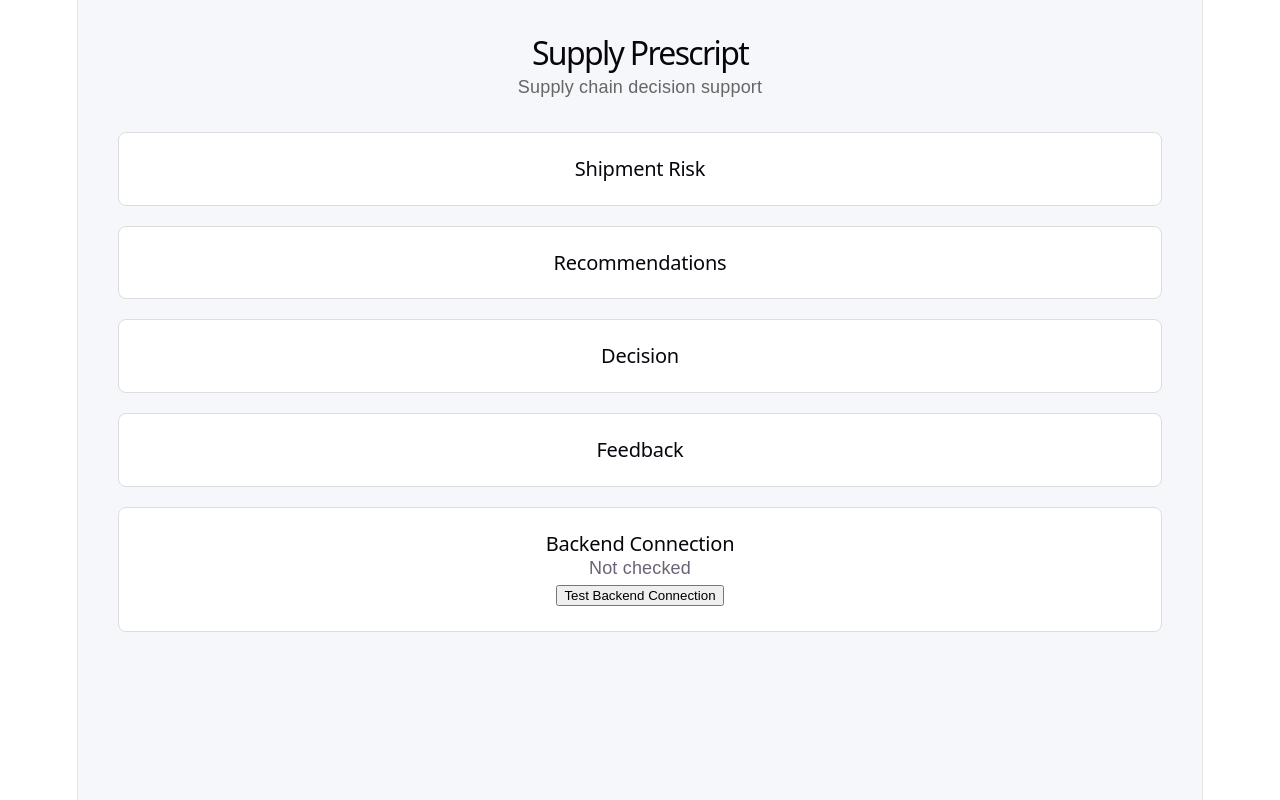
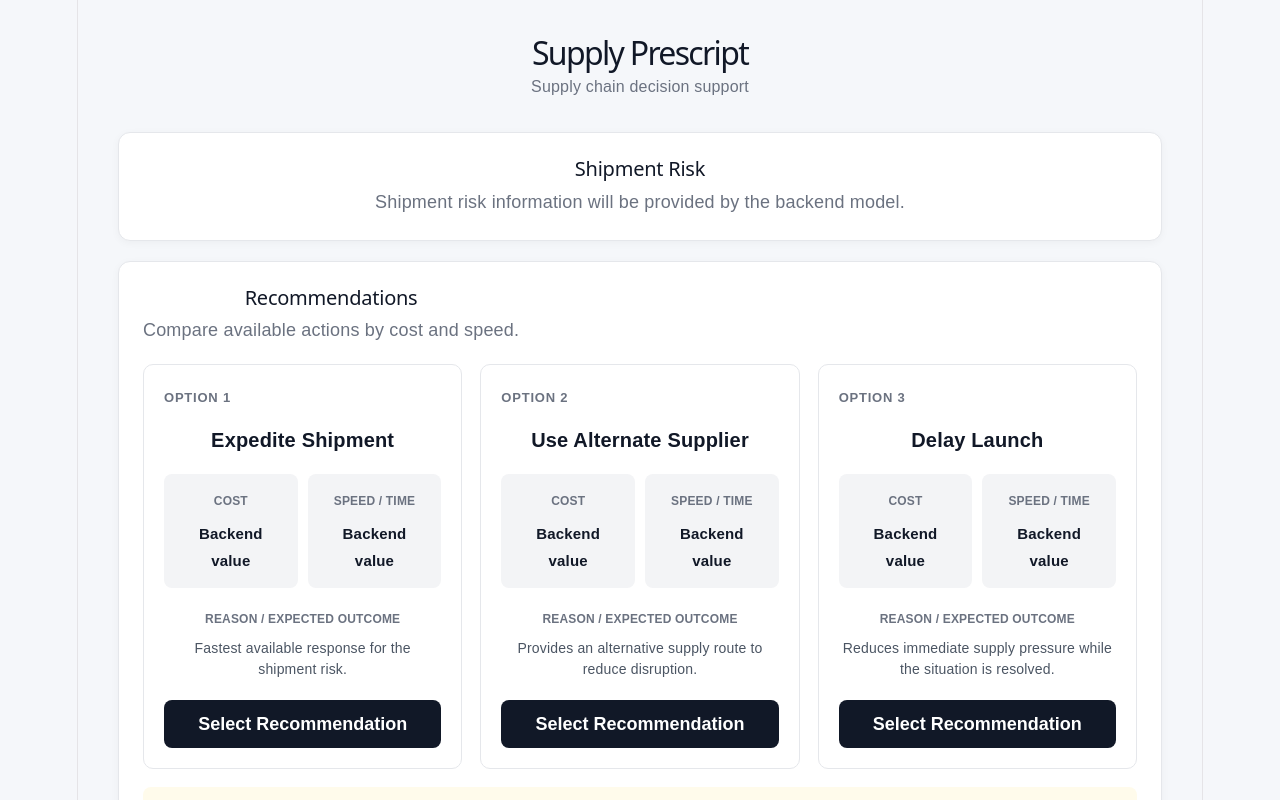
Before and after one commit to ShyamVarmora/Supply-Prescript, a React app in the folder frontend/: page / in a window 1280 px wide. Shown: the top 800 px of the page. Built offline with nearby package versions, Linux system fonts and the light colour scheme; no server answers; the HTML template or start-up script is replaced by a standard one.

Commit message:
feat: add prescriptive recommendation cards

```diff
--- a/frontend/src/App.css
+++ b/frontend/src/App.css
@@ -1,29 +1,47 @@
 #root {
   min-height: 100vh;
+}
+
+* {
+  box-sizing: border-box;
+}
+
+body {
+  margin: 0;
+  background: #f5f7fa;
+  font-family: Arial, sans-serif;
+  color: #1f2937;
+}
+
+button {
+  font: inherit;
 }
 
 .app {
   min-height: 100vh;
   padding: 40px;
-  background: #f5f7fa;
-  font-family: Arial, sans-serif;
 }
 
 .app-header {
-  margin-bottom: 32px;
+  max-width: 1200px;
+  margin: 0 auto 32px;
 }
 
 .app-header h1 {
   margin: 0 0 8px;
   font-size: 32px;
+  color: #111827;
 }
 
 .app-header p {
   margin: 0;
-  color: #666;
+  color: #6b7280;
+  font-size: 16px;
 }
 
 .app-content {
+  max-width: 1200px;
+  margin: 0 auto;
   display: flex;
   flex-direction: column;
   gap: 20px;
@@ -32,11 +50,275 @@
 .section {
   padding: 24px;
   background: white;
-  border: 1px solid #ddd;
-  border-radius: 8px;
+  border: 1px solid #e5e7eb;
+  border-radius: 12px;
+  box-shadow: 0 2px 8px rgba(0, 0, 0, 0.04);
 }
 
 .section h2 {
   margin: 0;
   font-size: 20px;
+  color: #111827;
 }
+
+.section-description {
+  margin: 8px 0 0;
+  color: #6b7280;
+  line-height: 1.5;
+}
+
+.section-heading {
+  display: flex;
+  justify-content: space-between;
+  align-items: center;
+  margin-bottom: 20px;
+}
+
+/* Recommendation cards */
+
+.recommendation-grid {
+  display: grid;
+  grid-template-columns: repeat(3, 1fr);
+  gap: 18px;
+}
+
+.recommendation-card {
+  display: flex;
+  flex-direction: column;
+  min-height: 330px;
+  padding: 20px;
+  border: 1px solid #e5e7eb;
+  border-radius: 10px;
+  background: #ffffff;
+  transition:
+    border-color 0.2s ease,
+    box-shadow 0.2s ease,
+    transform 0.2s ease;
+}
+
+.recommendation-card:hover {
+  transform: translateY(-2px);
+  border-color: #9ca3af;
+  box-shadow: 0 6px 18px rgba(0, 0, 0, 0.07);
+}
+
+.recommendation-card.selected {
+  border: 2px solid #2563eb;
+  background: #f8fbff;
+  box-shadow: 0 6px 20px rgba(37, 99, 235, 0.12);
+}
+
+.card-header {
+  display: flex;
+  justify-content: space-between;
+  align-items: center;
+  margin-bottom: 16px;
+}
+
+.option-label {
+  font-size: 13px;
+  font-weight: 700;
+  color: #6b7280;
+  text-transform: uppercase;
+  letter-spacing: 0.06em;
+}
+
+.selected-badge {
+  padding: 4px 8px;
+  border-radius: 999px;
+  background: #dbeafe;
+  color: #1d4ed8;
+  font-size: 12px;
+  font-weight: 700;
+}
+
+.recommendation-card h3 {
+  margin: 0 0 20px;
+  font-size: 20px;
+  color: #111827;
+}
+
+/* Cost vs speed */
+
+.tradeoff {
+  display: grid;
+  grid-template-columns: 1fr 1fr;
+  gap: 10px;
+  margin-bottom: 18px;
+}
+
+.tradeoff-item {
+  padding: 14px;
+  background: #f3f4f6;
+  border-radius: 8px;
+}
+
+.tradeoff-item span {
+  display: block;
+  margin-bottom: 6px;
+  color: #6b7280;
+  font-size: 12px;
+  font-weight: 600;
+  text-transform: uppercase;
+}
+
+.tradeoff-item strong {
+  color: #111827;
+  font-size: 15px;
+}
+
+/* Reason */
+
+.reason {
+  flex: 1;
+  margin-bottom: 20px;
+}
+
+.reason > span {
+  display: block;
+  margin-bottom: 6px;
+  color: #6b7280;
+  font-size: 12px;
+  font-weight: 600;
+  text-transform: uppercase;
+}
+
+.reason p {
+  margin: 0;
+  color: #4b5563;
+  line-height: 1.5;
+  font-size: 14px;
+}
+
+/* Buttons */
+
+.select-button,
+.execute-button,
+.backend-status + button {
+  border: none;
+  border-radius: 8px;
+  padding: 11px 16px;
+  font-weight: 600;
+  cursor: pointer;
+}
+
+.select-button {
+  width: 100%;
+  background: #111827;
+  color: white;
+}
+
+.select-button:hover {
+  background: #374151;
+}
+
+.recommendation-card.selected .select-button {
+  background: #2563eb;
+}
+
+.data-note {
+  margin: 18px 0 0;
+  padding: 12px;
+  border-radius: 8px;
+  background: #fffbeb;
+  color: #92400e;
+  font-size: 13px;
+}
+
+/* Decision */
+
+.decision-panel {
+  margin-top: 18px;
+  padding: 18px;
+  border: 1px solid #dbeafe;
+  border-radius: 10px;
+  background: #f8fbff;
+}
+
+.decision-label {
+  display: block;
+  margin-bottom: 6px;
+  color: #6b7280;
+  font-size: 12px;
+  font-weight: 700;
+  text-transform: uppercase;
+}
+
+.decision-panel h3 {
+  margin: 0 0 6px;
+  font-size: 18px;
+}
+
+.decision-panel p {
+  margin: 0;
+  color: #6b7280;
+  line-height: 1.5;
+}
+
+.execute-button {
+  margin-top: 16px;
+  background: #9ca3af;
+  color: white;
+  cursor: not-allowed;
+}
+
+.decision-note {
+  margin-top: 10px !important;
+  font-size: 13px;
+}
+
+/* Backend */
+
+.backend-status {
+  display: flex;
+  gap: 8px;
+  align-items: center;
+  margin: 16px 0;
+}
+
+.backend-status span {
+  color: #6b7280;
+}
+
+.backend-status strong {
+  color: #111827;
+}
+
+.backend-status + button {
+  background: #2563eb;
+  color: white;
+}
+
+.backend-status + button:hover {
+  background: #1d4ed8;
+}
+
+/* Responsive */
+
+@media (max-width: 900px) {
+  .recommendation-grid {
+    grid-template-columns: 1fr;
+  }
+
+  .recommendation-card {
+    min-height: auto;
+  }
+}
+
+@media (max-width: 600px) {
+  .app {
+    padding: 20px;
+  }
+
+  .section {
+    padding: 18px;
+  }
+
+  .tradeoff {
+    grid-template-columns: 1fr;
+  }
+
+  .app-header h1 {
+    font-size: 26px;
+  }
+}
--- a/frontend/src/App.jsx
+++ b/frontend/src/App.jsx
@@ -2,8 +2,36 @@ import { useState } from "react";
 import { checkBackendHealth } from "./services/api";
 import "./App.css";
 
+const recommendations = [
+  {
+    id: 1,
+    option: "Option 1",
+    action: "Expedite Shipment",
+    cost: "Backend value",
+    speed: "Backend value",
+    reason: "Fastest available response for the shipment risk.",
+  },
+  {
+    id: 2,
+    option: "Option 2",
+    action: "Use Alternate Supplier",
+    cost: "Backend value",
+    speed: "Backend value",
+    reason: "Provides an alternative supply route to reduce disruption.",
+  },
+  {
+    id: 3,
+    option: "Option 3",
+    action: "Delay Launch",
+    cost: "Backend value",
+    speed: "Backend value",
+    reason: "Reduces immediate supply pressure while the situation is resolved.",
+  },
+];
+
 function App() {
   const [backendStatus, setBackendStatus] = useState("Not checked");
+  const [selectedRecommendation, setSelectedRecommendation] = useState(null);
 
   const testBackendConnection = async () => {
     setBackendStatus("Checking...");
@@ -21,6 +49,10 @@ function App() {
     }
   };
 
+  const handleSelect = (recommendation) => {
+    setSelectedRecommendation(recommendation);
+  };
+
   return (
     <div className="app">
       <header className="app-header">
@@ -31,24 +63,119 @@ function App() {
       <main className="app-content">
         <section className="section">
           <h2>Shipment Risk</h2>
+          <p className="section-description">
+            Shipment risk information will be provided by the backend model.
+          </p>
         </section>
 
         <section className="section">
-          <h2>Recommendations</h2>
+          <div className="section-heading">
+            <div>
+              <h2>Recommendations</h2>
+              <p className="section-description">
+                Compare available actions by cost and speed.
+              </p>
+            </div>
+          </div>
+
+          <div className="recommendation-grid">
+            {recommendations.map((recommendation) => (
+              <article
+                key={recommendation.id}
+                className={`recommendation-card ${
+                  selectedRecommendation?.id === recommendation.id
+                    ? "selected"
+                    : ""
+                }`}
+              >
+                <div className="card-header">
+                  <span className="option-label">{recommendation.option}</span>
+
+                  {selectedRecommendation?.id === recommendation.id && (
+                    <span className="selected-badge">Selected</span>
+                  )}
+                </div>
+
+                <h3>{recommendation.action}</h3>
+
+                <div className="tradeoff">
+                  <div className="tradeoff-item">
+                    <span>Cost</span>
+                    <strong>{recommendation.cost}</strong>
+                  </div>
+
+                  <div className="tradeoff-item">
+                    <span>Speed / Time</span>
+                    <strong>{recommendation.speed}</strong>
+                  </div>
+                </div>
+
+                <div className="reason">
+                  <span>Reason / Expected Outcome</span>
+                  <p>{recommendation.reason}</p>
+                </div>
+
+                <button
+                  type="button"
+                  className="select-button"
+                  onClick={() => handleSelect(recommendation)}
+                >
+                  {selectedRecommendation?.id === recommendation.id
+                    ? "Selected"
+                    : "Select Recommendation"}
+                </button>
+              </article>
+            ))}
+          </div>
+
+          <p className="data-note">
+            Cost and speed values are placeholders until the backend solver
+            provides real prescription output.
+          </p>
         </section>
 
         <section className="section">
           <h2>Decision</h2>
+
+          {selectedRecommendation ? (
+            <div className="decision-panel">
+              <div>
+                <span className="decision-label">Selected Recommendation</span>
+                <h3>{selectedRecommendation.action}</h3>
+                <p>{selectedRecommendation.reason}</p>
+              </div>
+
+              <button type="button" className="execute-button" disabled>
+                Execute Decision
+              </button>
+
+              <p className="decision-note">
+                Decision execution will be enabled when the backend/database
+                write-back endpoint is available.
+              </p>
+            </div>
+          ) : (
+            <p className="section-description">
+              Select a recommendation to prepare the decision.
+            </p>
+          )}
         </section>
 
         <section className="section">
           <h2>Feedback</h2>
+          <p className="section-description">
+            Feedback capture will be connected to the backend in a later
+            integration stage.
+          </p>
         </section>
 
         <section className="section">
           <h2>Backend Connection</h2>
 
-          <p>{backendStatus}</p>
+          <div className="backend-status">
+            <span>Status</span>
+            <strong>{backendStatus}</strong>
+          </div>
 
           <button type="button" onClick={testBackendConnection}>
             Test Backend Connection
```
